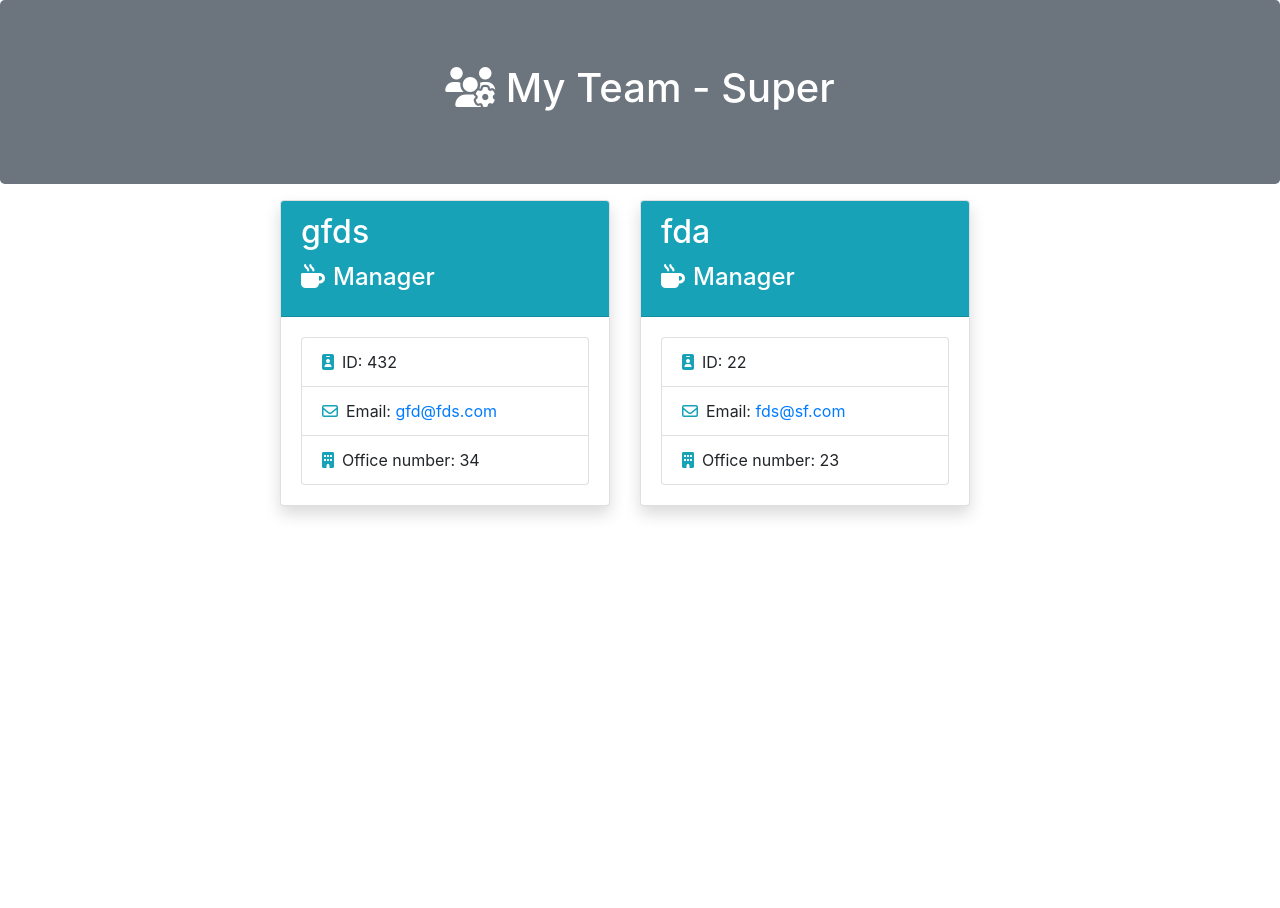
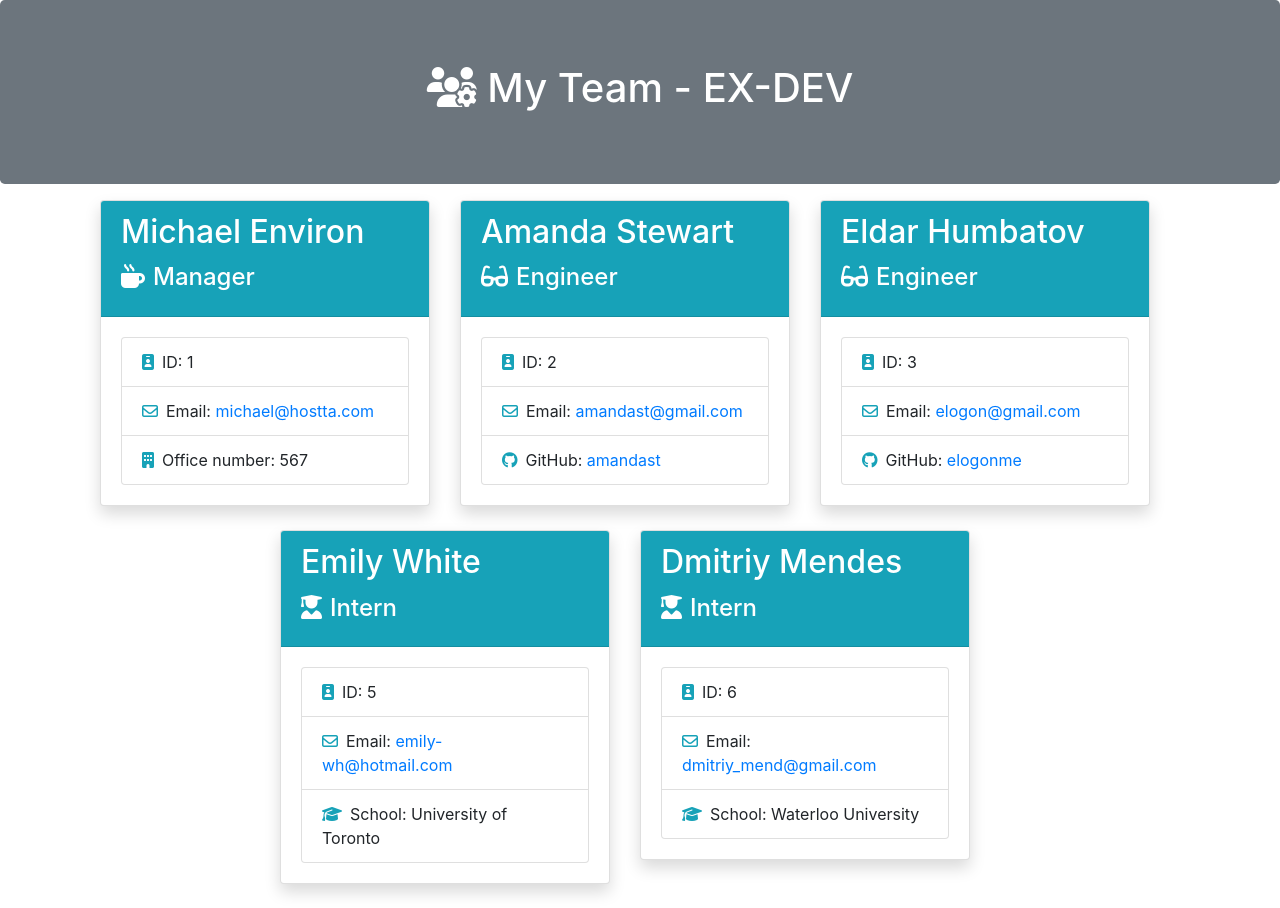
Before and after one commit to elogonme/team-profile-summary, a website: page output/team.html in a window 1280 px wide. Before the commit the page ends 800 px from the top, so only its background shows below. Drawn offline with nearby package versions, Linux system fonts and the light colour scheme.

Commit message:
Update README file and add screenshots

```diff
--- a/output/team.html
+++ b/output/team.html
@@ -5,7 +5,7 @@
     <meta charset="UTF-8" />
     <meta name="viewport" content="width=device-width, initial-scale=1.0" />
     <meta http-equiv="X-UA-Compatible" content="ie=edge" />
-    <title>My Team - Super</title>
+    <title>My Team - EX-DEV</title>
     <link rel="stylesheet" href="https://stackpath.bootstrapcdn.com/bootstrap/4.3.1/css/bootstrap.min.css"
         integrity="sha384-ggOyR0iXCbMQv3Xipma34MD+dH/1fQ784/j6cY/iJTQUOhcWr7x9JvoRxT2MZw1T" crossorigin="anonymous">
     <link rel="stylesheet" href="style.css">
@@ -16,7 +16,7 @@
     <div class="container-fluid">
         <div class="row">
             <div class="col-12 jumbotron mb-3 team-heading text-white bg-secondary">
-                <h1 class="text-center"><i class="fas fa-users-cog"></i> My Team - Super</h1>
+                <h1 class="text-center"><i class="fas fa-users-cog"></i> My Team - EX-DEV</h1>
             </div>
         </div>
     </div>
@@ -25,14 +25,14 @@
                 <div class="col-sm-6 col-lg-4 mb-4">
     <div class="card employee-card shadow">
         <div class="card-header bg-info text-white">
-            <h2 class="card-title">gfds</h2>
+            <h2 class="card-title">Michael Environ</h2>
             <h3 class="card-title h4"><i class="fas fa-mug-hot mr-2"></i>Manager</h3>
         </div>
         <div class="card-body">
             <ul class="list-group">
-                <li class="list-group-item"><i class="fas fa-id-badge text-info mr-2"></i>ID: 432</li>
-                <li class="list-group-item"><i class="far fa-envelope text-info mr-2"></i>Email: <a href="mailto:gfd@fds.com">gfd@fds.com</a></li>
-                <li class="list-group-item"><i class="fas fa-building text-info mr-2"></i>Office number: 34</li>
+                <li class="list-group-item"><i class="fas fa-id-badge text-info mr-2"></i>ID: 1</li>
+                <li class="list-group-item"><i class="far fa-envelope text-info mr-2"></i>Email: <a href="mailto:michael@hostta.com">michael@hostta.com</a></li>
+                <li class="list-group-item"><i class="fas fa-building text-info mr-2"></i>Office number: 567</li>
             </ul>
         </div>
     </div>
@@ -41,14 +41,60 @@
 <div class="col-sm-6 col-lg-4 mb-4">
     <div class="card employee-card shadow">
         <div class="card-header bg-info text-white">
-            <h2 class="card-title">fda</h2>
-            <h3 class="card-title h4"><i class="fas fa-mug-hot mr-2"></i>Manager</h3>
+            <h2 class="card-title">Amanda Stewart</h2>
+            <h3 class="card-title h4"><i class="fas fa-glasses mr-2"></i>Engineer</h3>
         </div>
         <div class="card-body">
             <ul class="list-group">
-                <li class="list-group-item"><i class="fas fa-id-badge text-info mr-2"></i>ID: 22</li>
-                <li class="list-group-item"><i class="far fa-envelope text-info mr-2"></i>Email: <a href="mailto:fds@sf.com">fds@sf.com</a></li>
-                <li class="list-group-item"><i class="fas fa-building text-info mr-2"></i>Office number: 23</li>
+                <li class="list-group-item"><i class="fas fa-id-badge text-info mr-2"></i>ID: 2</li>
+                <li class="list-group-item"><i class="far fa-envelope text-info mr-2"></i>Email: <a href="mailto:amandast@gmail.com">amandast@gmail.com</a></li>
+                <li class="list-group-item"><i class="fab fa-github text-info mr-2"></i>GitHub: <a href="https://github.com/amandast" target="_blank" rel="noopener noreferrer">amandast</a></li>
+            </ul>
+        </div>
+    </div>
+</div>
+<div class="col-sm-6 col-lg-4 mb-4">
+    <div class="card employee-card shadow">
+        <div class="card-header bg-info text-white">
+            <h2 class="card-title">Eldar Humbatov</h2>
+            <h3 class="card-title h4"><i class="fas fa-glasses mr-2"></i>Engineer</h3>
+        </div>
+        <div class="card-body">
+            <ul class="list-group">
+                <li class="list-group-item"><i class="fas fa-id-badge text-info mr-2"></i>ID: 3</li>
+                <li class="list-group-item"><i class="far fa-envelope text-info mr-2"></i>Email: <a href="mailto:elogon@gmail.com">elogon@gmail.com</a></li>
+                <li class="list-group-item"><i class="fab fa-github text-info mr-2"></i>GitHub: <a href="https://github.com/elogonme" target="_blank" rel="noopener noreferrer">elogonme</a></li>
+            </ul>
+        </div>
+    </div>
+</div>
+<div class="col-sm-6 col-lg-4 mb-4">
+    <div class="card employee-card shadow">
+        <div class="card-header bg-info text-white">
+            <h2 class="card-title">Emily White</h2>
+            <h3 class="card-title h4"><i class="fas fa-user-graduate mr-2"></i>Intern</h3>
+        </div>
+        <div class="card-body">
+            <ul class="list-group">
+                <li class="list-group-item"><i class="fas fa-id-badge text-info mr-2"></i>ID: 5</li>
+                <li class="list-group-item"><i class="far fa-envelope text-info mr-2"></i>Email: <a href="mailto:emily-wh@hotmail.com">emily-wh@hotmail.com</a></li>
+                <li class="list-group-item"><i class="fas fa-graduation-cap text-info mr-2"></i>School: University of Toronto</li>
+            </ul>
+        </div>
+    </div>
+</div>
+
+<div class="col-sm-6 col-lg-4 mb-4">
+    <div class="card employee-card shadow">
+        <div class="card-header bg-info text-white">
+            <h2 class="card-title">Dmitriy Mendes</h2>
+            <h3 class="card-title h4"><i class="fas fa-user-graduate mr-2"></i>Intern</h3>
+        </div>
+        <div class="card-body">
+            <ul class="list-group">
+                <li class="list-group-item"><i class="fas fa-id-badge text-info mr-2"></i>ID: 6</li>
+                <li class="list-group-item"><i class="far fa-envelope text-info mr-2"></i>Email: <a href="mailto:dmitriy_mend@gmail.com">dmitriy_mend@gmail.com</a></li>
+                <li class="list-group-item"><i class="fas fa-graduation-cap text-info mr-2"></i>School: Waterloo University</li>
             </ul>
         </div>
     </div>
```
Also changed, not shown: README.md, img/demo.jpg (added), img/demo1.jpg (added).
